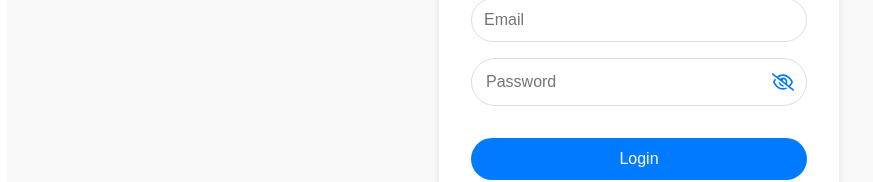
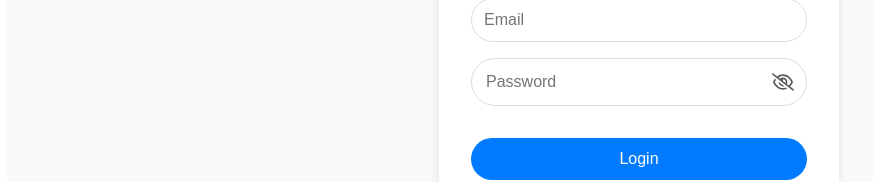
Before and after one commit to DenislavaVM/NotesHub-MERN, a React (Vite) app in the folder frontend/: page /login in a window 1280 px wide. Shown: the part 371-553 px from the top of the page, without its empty margins (1-874 px from the left). Built offline with nearby package versions, Linux system fonts and the light colour scheme.

Commit message:
Update PasswordInput styles for icon visibility toggle

```diff
--- a/frontend/src/input/PasswordInput.css
+++ b/frontend/src/input/PasswordInput.css
@@ -21,7 +21,7 @@
   .toggle-password-btn {
     background: none;
     border: none;
-    color: #007bff;
+    color: #585a5d;
     cursor: pointer;
     font-size: 0.875rem;
     margin-left: 0.5rem;
```
